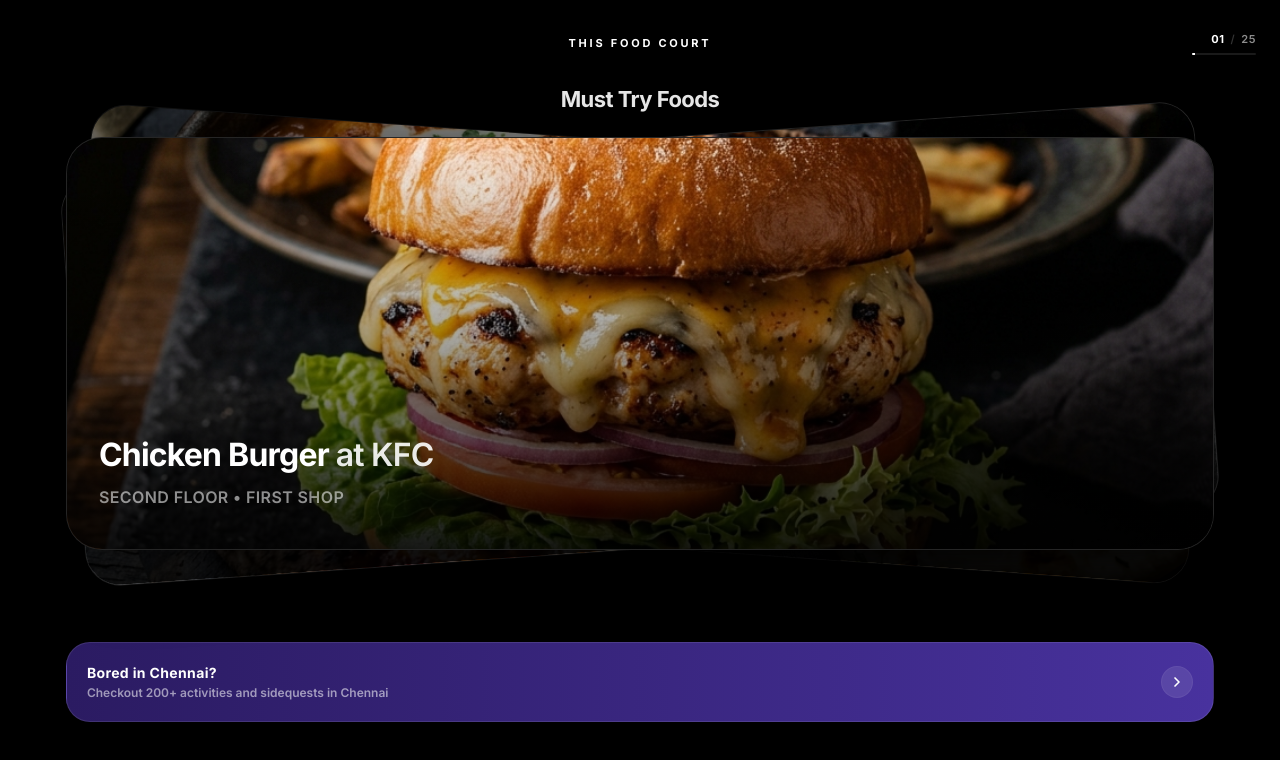
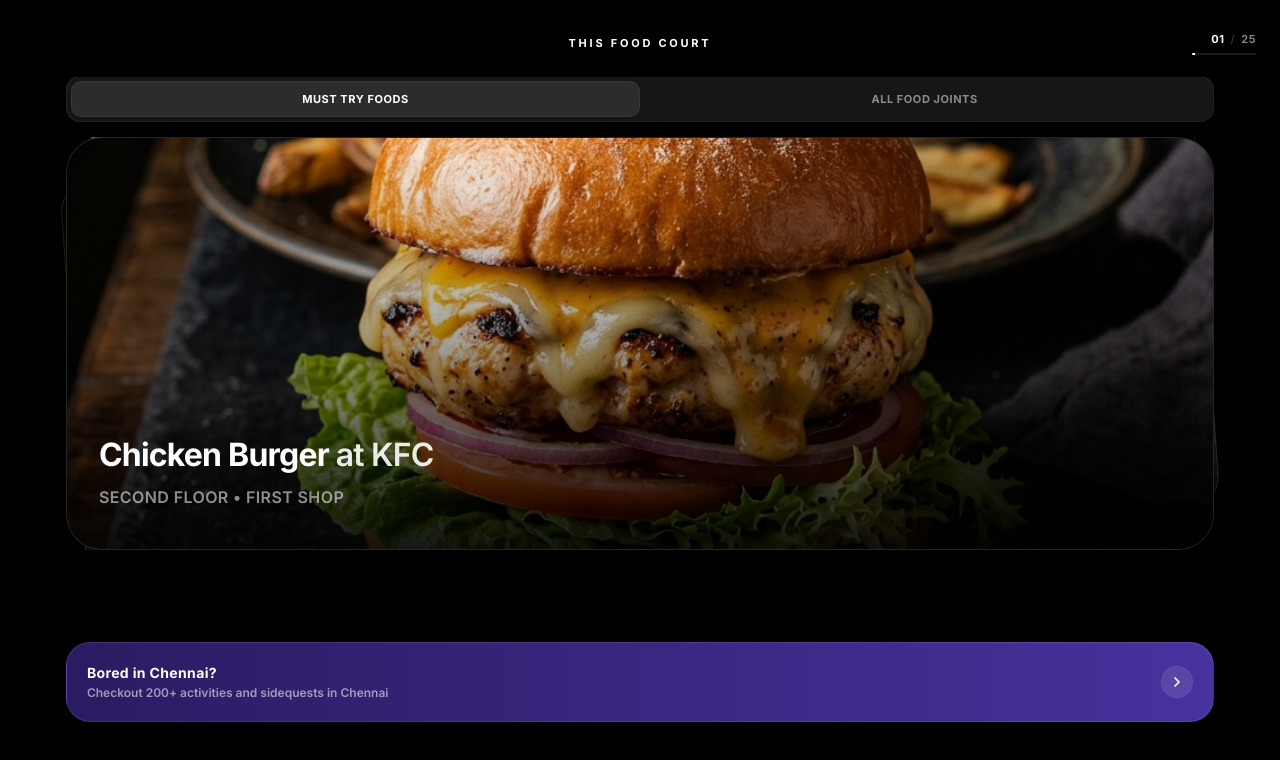
Before and after one commit to thechennaidiaries/must-try-menu, a Next.js app: page / in a window 1280 px wide. Shown: the top 760 px of the page. Built offline with nearby package versions, Linux system fonts and the light colour scheme.

Commit message:
feat: add segmented tab control and Swiggy-style Food Joints list

```diff
--- a/app/page.tsx
+++ b/app/page.tsx
@@ -1,13 +1,16 @@
 "use client";
 
 import React, { useState } from "react";
+import { motion, AnimatePresence } from "framer-motion";
 import DishDeck from "../components/DishDeck";
+import JointsList from "../components/JointsList";
 import ActionButton from "../components/ActionButton";
 import Progress from "../components/Progress";
 import { dishes } from "../data/dishes";
 
 export default function Home() {
   const [currentIndex, setCurrentIndex] = useState(0);
+  const [activeTab, setActiveTab] = useState<"must-try" | "all-joints" >("must-try");
 
   return (
     <main className="w-full h-[100dvh] bg-black text-white flex flex-col justify-between overflow-hidden px-4 py-4 md:py-6 select-none">
@@ -20,26 +23,85 @@ export default function Home() {
           </span>
         </div>
         <div className="flex justify-end items-center">
-          <Progress current={(currentIndex % dishes.length) + 1} total={dishes.length} />
+          {/* Fade out Progress indicator when viewing all joints */}
+          <div className={`transition-opacity duration-300 ${activeTab === "must-try" ? "opacity-100" : "opacity-0 pointer-events-none"}`}>
+            <Progress current={(currentIndex % dishes.length) + 1} total={dishes.length} />
+          </div>
         </div>
       </header>
 
       {/* Spacer: 2% height */}
       <div className="h-[2dvh] w-full" />
 
-      {/* Heading: 6% height */}
+      {/* Segmented Tab Control: 6% height */}
       <div className="h-[6dvh] w-full flex items-center justify-center overflow-hidden">
-        <h2 className="text-[22px] font-bold tracking-tight text-white/90 text-center select-none">
-          Must Try Foods
-        </h2>
+        <div className="w-[92%] h-[46px] bg-[#1C1C1E]/80 border border-white/5 rounded-[14px] p-1 flex items-center select-none relative overflow-hidden">
+          {/* Tab 1: Must Try Foods */}
+          <button
+            onClick={() => setActiveTab("must-try")}
+            className={`flex-1 h-full text-[11px] font-bold uppercase tracking-wider rounded-[10px] relative z-10 transition-colors duration-200 outline-none ${
+              activeTab === "must-try" ? "text-white" : "text-white/50"
+            }`}
+          >
+            {activeTab === "must-try" && (
+              <motion.div
+                layoutId="active-tab"
+                className="absolute inset-0 bg-[#2C2C2E] rounded-[10px] border border-white/5 shadow-sm -z-10"
+                transition={{ type: "spring", stiffness: 380, damping: 30 }}
+              />
+            )}
+            Must Try Foods
+          </button>
+
+          {/* Tab 2: All Food Joints */}
+          <button
+            onClick={() => setActiveTab("all-joints")}
+            className={`flex-1 h-full text-[11px] font-bold uppercase tracking-wider rounded-[10px] relative z-10 transition-colors duration-200 outline-none ${
+              activeTab === "all-joints" ? "text-white" : "text-white/50"
+            }`}
+          >
+            {activeTab === "all-joints" && (
+              <motion.div
+                layoutId="active-tab"
+                className="absolute inset-0 bg-[#2C2C2E] rounded-[10px] border border-white/5 shadow-sm -z-10"
+                transition={{ type: "spring", stiffness: 380, damping: 30 }}
+              />
+            )}
+            All Food Joints
+          </button>
+        </div>
       </div>
 
       {/* Spacer: 2% height */}
       <div className="h-[2dvh] w-full" />
 
-      {/* Middle Card Area: 55% height */}
-      <section className="h-[55dvh] w-full flex items-center justify-center overflow-visible">
-        <DishDeck dishes={dishes} onIndexChange={setCurrentIndex} />
+      {/* Middle Content Area: 55% height */}
+      <section className="h-[55dvh] w-full flex items-center justify-center overflow-hidden relative">
+        <AnimatePresence mode="wait">
+          {activeTab === "must-try" ? (
+            <motion.div
+              key="deck"
+              initial={{ opacity: 0, scale: 0.96 }}
+              animate={{ opacity: 1, scale: 1 }}
+              exit={{ opacity: 0, scale: 0.96 }}
+              transition={{ duration: 0.22, ease: "easeOut" }}
+              className="w-full h-full flex items-center justify-center overflow-visible"
+            >
+              <DishDeck dishes={dishes} onIndexChange={setCurrentIndex} />
+            </motion.div>
+          ) : (
+            <motion.div
+              key="list"
+              initial={{ opacity: 0, y: 15 }}
+              animate={{ opacity: 1, y: 0 }}
+              exit={{ opacity: 0, y: 15 }}
+              transition={{ duration: 0.22, ease: "easeOut" }}
+              className="w-full h-full flex items-center justify-center"
+            >
+              <JointsList />
+            </motion.div>
+          )}
+        </AnimatePresence>
       </section>
 
       {/* Spacing / Gap: 5% height */}
--- /dev/null
+++ b/components/JointsList.tsx
@@ -0,0 +1,73 @@
+"use client";
+
+import React from "react";
+import Image from "next/image";
+import { motion } from "framer-motion";
+import { joints } from "../data/joints";
+
+export default function JointsList() {
+  return (
+    <div className="w-full h-full overflow-y-auto px-4 pb-12 flex flex-col gap-3.5 scroll-smooth scrollbar-none select-none">
+      {joints.map((joint, index) => (
+        <motion.div
+          key={joint.id}
+          initial={{ opacity: 0, y: 15 }}
+          animate={{ opacity: 1, y: 0 }}
+          transition={{
+            type: "spring",
+            stiffness: 260,
+            damping: 24,
+            delay: index * 0.05,
+          }}
+          className="flex items-center gap-4 bg-[#121212] border border-white/[0.06] rounded-[24px] p-4 active:scale-[0.98] transition-transform duration-200"
+        >
+          {/* Joint Image */}
+          <div className="relative w-20 h-20 rounded-[18px] overflow-hidden flex-shrink-0 border border-white/5">
+            <Image
+              src={joint.image}
+              alt={joint.name}
+              fill
+              sizes="80px"
+              className="object-cover pointer-events-none select-none"
+            />
+          </div>
+
+          {/* Joint Details */}
+          <div className="flex-1 min-w-0 flex flex-col text-left justify-center">
+            <div className="flex items-center justify-between gap-2">
+              <h3 className="text-base font-bold text-white tracking-tight truncate">
+                {joint.name}
+              </h3>
+              {/* Star Rating Badge */}
+              <div className="flex items-center gap-1 bg-green-950/40 border border-green-800/30 px-2 py-0.5 rounded-[999px] flex-shrink-0">
+                <span className="text-green-400 text-[10px] leading-none">★</span>
+                <span className="text-white text-[10px] font-bold leading-none">{joint.rating}</span>
+              </div>
+            </div>
+
+            {/* Cuisine */}
+            <p className="text-[12px] font-medium text-white/55 mt-0.5 truncate">
+              {joint.cuisine}
+            </p>
+
+            {/* Timing and Cost */}
+            <div className="flex items-center gap-1.5 text-[11px] font-medium text-white/45 mt-1 flex-wrap">
+              <span>{joint.time}</span>
+              <span>•</span>
+              <span>{joint.avgCost}</span>
+            </div>
+
+            {/* Offer Tag */}
+            {joint.offers && (
+              <div className="flex items-center gap-1 mt-2">
+                <span className="text-[9px] font-bold tracking-wider text-[#FFB020] uppercase bg-[#FFB020]/10 border border-[#FFB020]/20 px-2 py-0.5 rounded-[999px] whitespace-nowrap">
+                  {joint.offers}
+                </span>
+              </div>
+            )}
+          </div>
+        </motion.div>
+      ))}
+    </div>
+  );
+}
--- /dev/null
+++ b/data/joints.ts
@@ -0,0 +1,102 @@
+export interface FoodJoint {
+  id: number;
+  name: string;
+  cuisine: string;
+  rating: number;
+  time: string;
+  avgCost: string;
+  location: string;
+  image: string;
+  offers: string;
+}
+
+export const joints: FoodJoint[] = [
+  {
+    id: 1,
+    name: "KFC",
+    cuisine: "Burgers & Fried Chicken",
+    rating: 4.2,
+    time: "15-20 mins",
+    avgCost: "₹200 for one",
+    location: "Second Floor • Shop 1",
+    image: "/images/01.jpg",
+    offers: "Free Delivery"
+  },
+  {
+    id: 2,
+    name: "Pizza Hut",
+    cuisine: "Pizzas & Fast Food",
+    rating: 4.1,
+    time: "20-25 mins",
+    avgCost: "₹250 for one",
+    location: "Ground Floor • Shop 12",
+    image: "/images/02.jpg",
+    offers: "10% OFF up to ₹100"
+  },
+  {
+    id: 3,
+    name: "Punjab Grill",
+    cuisine: "North Indian & Mughlai",
+    rating: 4.5,
+    time: "25-30 mins",
+    avgCost: "₹400 for one",
+    location: "Third Floor • Food Hall C",
+    image: "/images/03.jpg",
+    offers: "₹120 OFF on ₹399"
+  },
+  {
+    id: 4,
+    name: "Ramen Bar",
+    cuisine: "Japanese Ramen & Noodles",
+    rating: 4.4,
+    time: "20-25 mins",
+    avgCost: "₹300 for one",
+    location: "Third Floor • Shop 8",
+    image: "/images/04.jpg",
+    offers: "Buy 1 Get 1 Free"
+  },
+  {
+    id: 5,
+    name: "Dessert Parlor",
+    cuisine: "Desserts & Ice Cream",
+    rating: 4.6,
+    time: "10-15 mins",
+    avgCost: "₹150 for one",
+    location: "First Floor • Kiosk 2",
+    image: "/images/05.jpg",
+    offers: "Free Choco Chip topping"
+  },
+  {
+    id: 6,
+    name: "Taco Bell",
+    cuisine: "Mexican Fast Food",
+    rating: 4.0,
+    time: "15-20 mins",
+    avgCost: "₹200 for one",
+    location: "Second Floor • Shop 5",
+    image: "/images/01.jpg",
+    offers: "Meal combos starting at ₹199"
+  },
+  {
+    id: 7,
+    name: "Sushi Zen",
+    cuisine: "Japanese Sushi & Bowls",
+    rating: 4.7,
+    time: "25-30 mins",
+    avgCost: "₹450 for one",
+    location: "Second Floor • Shop 18",
+    image: "/images/03.jpg",
+    offers: "Flat 15% OFF"
+  },
+  {
+    id: 8,
+    name: "Tea House",
+    cuisine: "Beverages & Matcha",
+    rating: 4.3,
+    time: "10 mins",
+    avgCost: "₹100 for one",
+    location: "First Floor • Kiosk 8",
+    image: "/images/05.jpg",
+    offers: "Free cookie with Matcha"
+  }
+];
```
